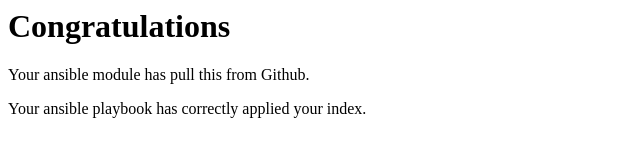
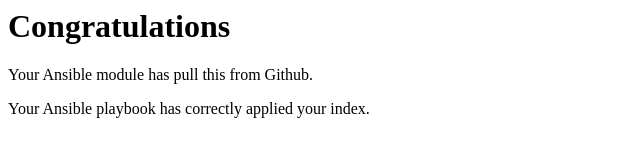
Before and after one commit to nzwulfin/obtuse-waddle, a plain HTML site: page index.html in a window 1280 px wide. Shown: the full height of the page, 0-640 px from the left. Drawn offline with Linux system fonts and the light colour scheme.

Commit message:
Update index.html

```diff
--- a/index.html
+++ b/index.html
@@ -4,8 +4,8 @@
     <head>
   <body>
       <h1>Congratulations</h1>
-          <p>Your ansible module has pull this from Github. </p>
-          <p>Your ansible playbook has correctly applied your index.</p>
+          <p>Your Ansible module has pull this from Github. </p>
+          <p>Your Ansible playbook has correctly applied your index.</p>
             </body>
             </html>
             </p></h>
```
